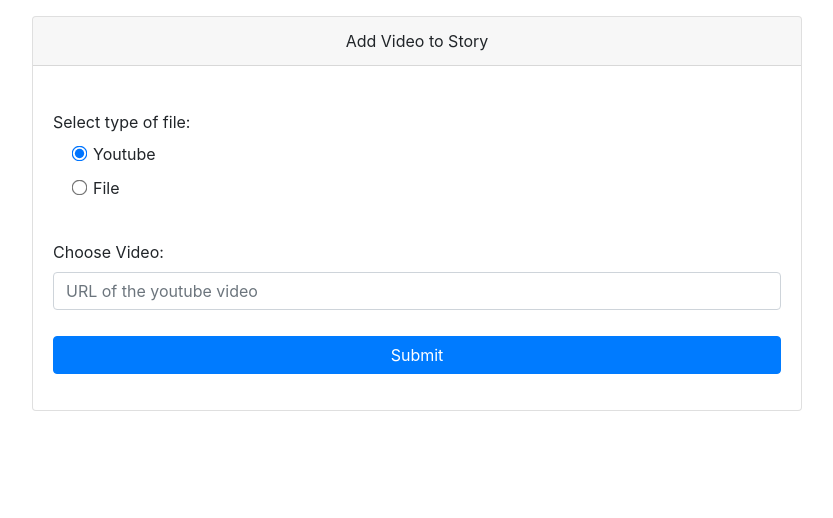
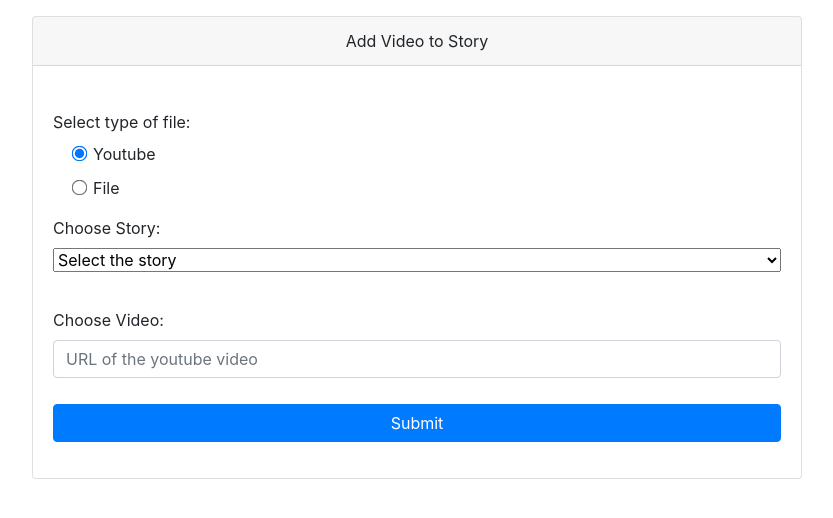
Before and after one commit to iptomar/Transmedia, a PHP site: page /addVideoToStory.php in a window 1280 px wide. Shown: the part 76-594 px from the top of the page, without its empty margins (223-1056 px from the left). Run offline with PHP 8.4, Linux system fonts and the light colour scheme; data comes from the database, SQL or seed files in the repository; some libraries are stand-ins or nearby versions.

Commit message:
Add select to choose the story

```diff
--- a/addVideoToStory.php
+++ b/addVideoToStory.php
@@ -1,5 +1,10 @@
 <?php
 include "./NavBar.php";
+
+$stmt = $pdo->prepare('SELECT id,name, author FROM story');
+$stmt->execute();
+$stories = $stmt->fetchAll(PDO::FETCH_ASSOC);
+
 if (!isset($_GET["videotype"])) {
     $_GET["videotype"] = "text";
 }
@@ -7,14 +12,14 @@ if ($_SERVER["REQUEST_METHOD"] == "POST") {
     if ($_GET["videotype"] == "text") {
         $video = $_POST["chooseVideo"];
         $valid = preg_match("/^(?:https?:\/\/)?(?:www\.)?(?:youtu\.be\/|youtube\.com\/(?:embed\/|v\/|watch\?v=|watch\?.+&v=))((\w|-){11})(?:\S+)?$/", $video);
-        if($valid){
-
+        if ($valid) {
+            // echo "Add Youtube to " . $_POST['story'];
         }
     } elseif ($_GET["videotype"] == "file") {
         $mimeType = mime_content_type($_FILES['chooseVideo']['tmp_name']);
         $fileType = explode('/', $mimeType)[0];
-        if($fileType == "video"){
-            echo "videok wdvo";
+        if ($fileType == "video") {
+            // echo "Add Video File to " . $_POST['story'];
         }
     }
 }
@@ -60,8 +65,20 @@ if ($_SERVER["REQUEST_METHOD"] == "POST") {
                     </div>
 
                 </form>
-                <div id="preview"></div>
                 <form method="post" enctype="multipart/form-data">
+                    <div class="form-group">
+                        <label for="story" style="float: left">Choose Story:</label>
+                        <select required name="story" class="form-select form-select-lg mb-3 w-100" aria-label=".form-select-lg example">
+                            <option value="">Select the story</option>
+                            <?php
+                            foreach ($stories as $story) :
+                                echo '<option value="' . $story['id'] . '">' . $story['name'] . '</option>';
+                            endforeach;
+                            ?>
+                        </select>
+                    </div>
+                    <div id="preview"></div>
+
                     <div class="form-group">
                         <label for="chooseVideo" style="float: left">Choose Video:</label>
                         <input class="form-control" required name="chooseVideo" type=<?= $_GET["videotype"] ?> <?php echo $_GET["videotype"]  == "file" ?
--- a/style/add_video_to_story.css
+++ b/style/add_video_to_story.css
@@ -20,7 +20,7 @@ input[type='radio'] {
 }
 
 #preview {
-    margin-bottom: 40px;
+    margin-bottom: 20px;
 }
 
 #preview div {
```
